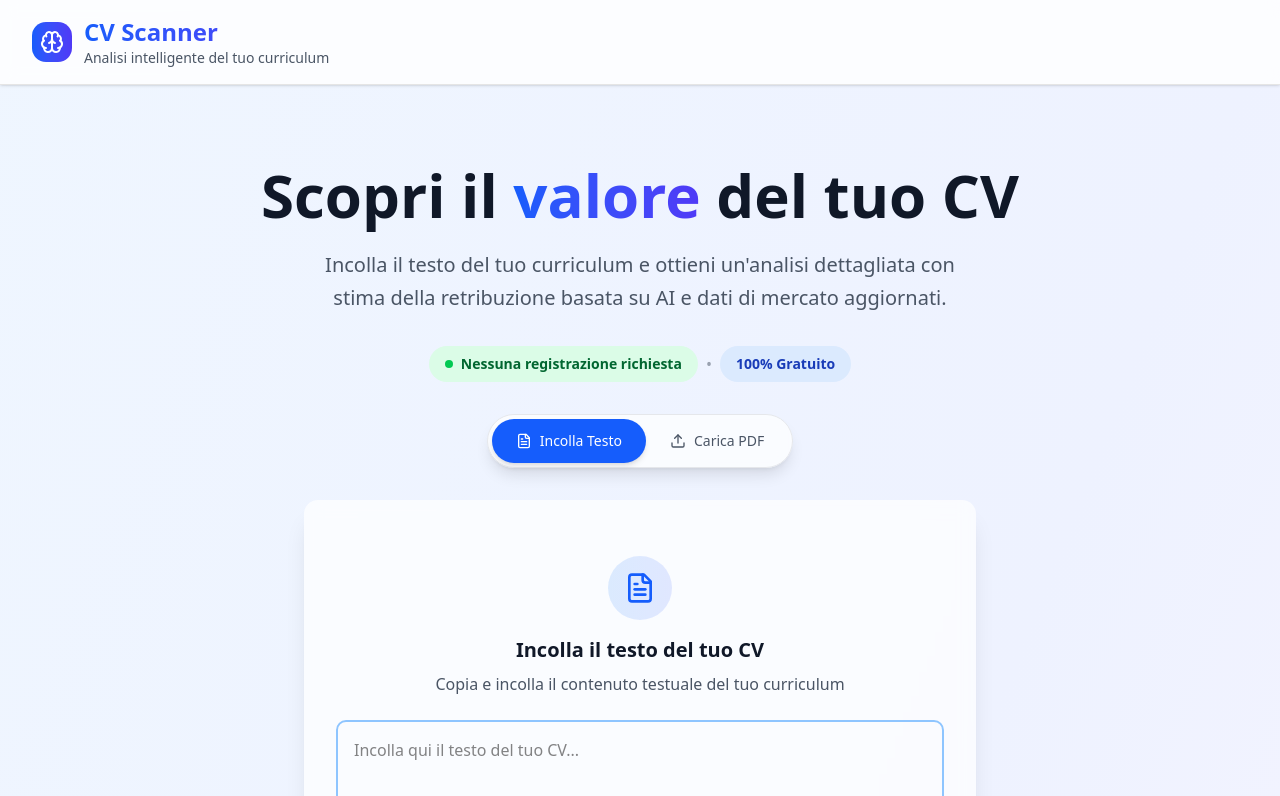
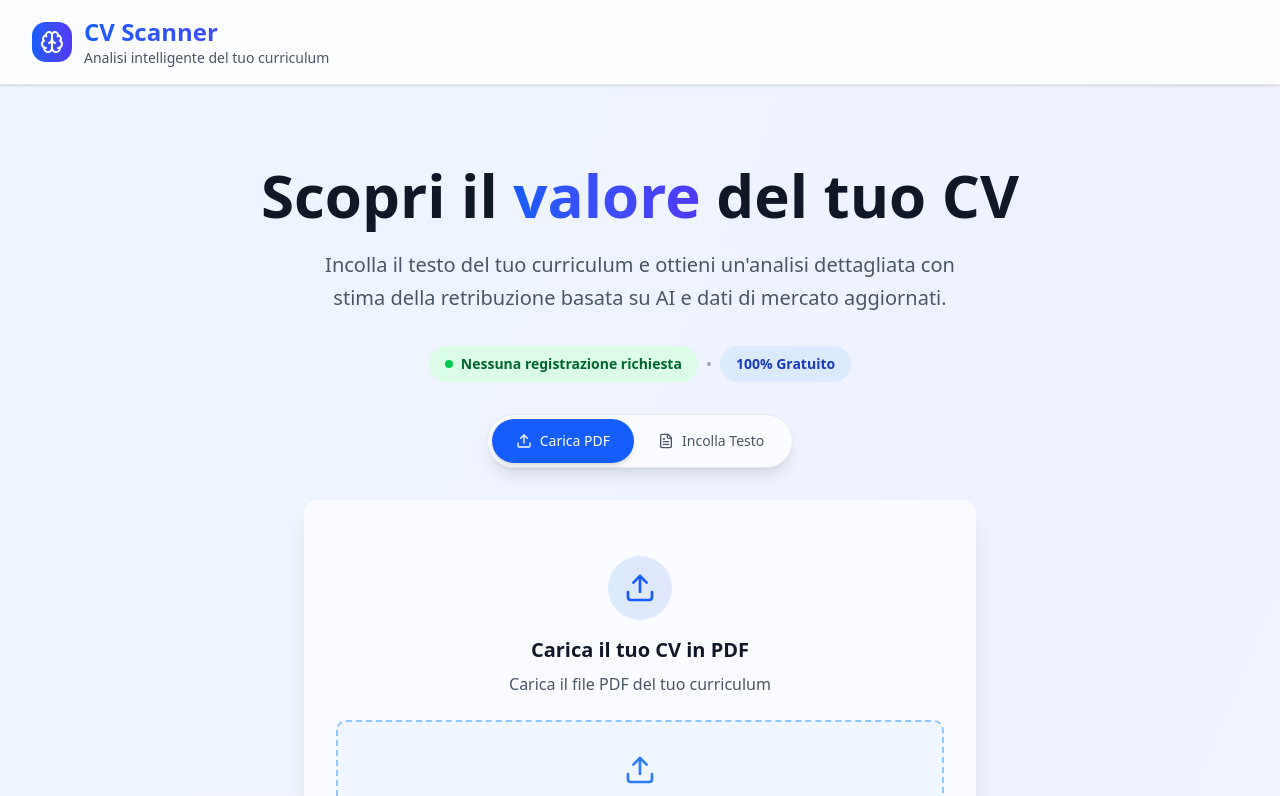
Before and after one commit to LordNik10/cv-scanner, a Next.js app: page / in a window 1280 px wide. Shown: the top 796 px of the page. Built offline with nearby package versions, Linux system fonts and the light colour scheme.

Commit message:
fix: switch position

```diff
--- a/components/Uploader/index.tsx
+++ b/components/Uploader/index.tsx
@@ -7,7 +7,7 @@ import { Card, CardContent } from "../ui/card";
 
 export function Uploader() {
   const [selectedFile, setSelectedFile] = useState<string>("");
-  const [inputMode, setInputMode] = useState<"text" | "upload">("text");
+  const [inputMode, setInputMode] = useState<"text" | "upload">("upload");
   const [selectedFileName, setSelectedFileName] = useState<string>("");
   const [loading, setLoading] = useState<boolean>(false);
   const router = useRouter();
@@ -52,8 +52,19 @@ export function Uploader() {
         <div className="bg-white/70 backdrop-blur-sm rounded-full p-1 border border-gray-200 shadow-lg">
           <div className="flex items-center">
             <button
+              onClick={() => setInputMode("upload")}
+              className={`flex items-center gap-2 px-6 py-3 rounded-full text-sm font-medium cursor-pointer transition-all ${
+                inputMode === "upload"
+                  ? "bg-blue-600 text-white shadow-md"
+                  : "text-gray-600 hover:text-blue-600"
+              }`}
+            >
+              <Upload className="h-4 w-4" />
+              Carica PDF
+            </button>
+            <button
               onClick={() => setInputMode("text")}
-              className={`flex items-center gap-2 px-6 py-3 rounded-full text-sm font-medium transition-all ${
+              className={`flex items-center gap-2 px-6 py-3 rounded-full text-sm font-medium cursor-pointer transition-all ${
                 inputMode === "text"
                   ? "bg-blue-600 text-white shadow-md"
                   : "text-gray-600 hover:text-blue-600"
@@ -61,17 +72,6 @@ export function Uploader() {
             >
               <FileText className="h-4 w-4" />
               Incolla Testo
-            </button>
-            <button
-              onClick={() => setInputMode("upload")}
-              className={`flex items-center gap-2 px-6 py-3 rounded-full text-sm font-medium transition-all ${
-                inputMode === "upload"
-                  ? "bg-blue-600 text-white shadow-md"
-                  : "text-gray-600 hover:text-blue-600"
-              }`}
-            >
-              <Upload className="h-4 w-4" />
-              Carica PDF
             </button>
           </div>
         </div>
```
